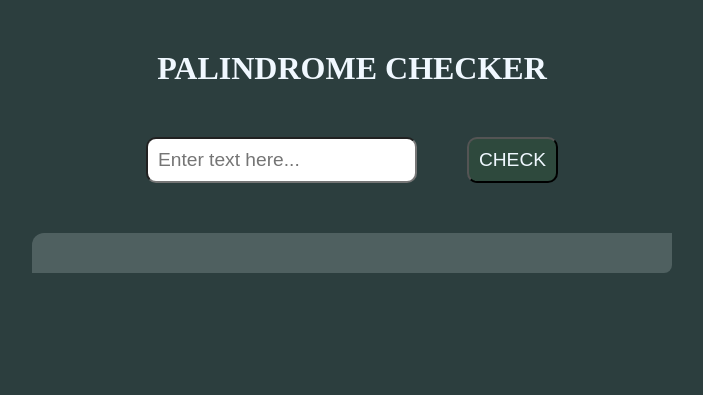
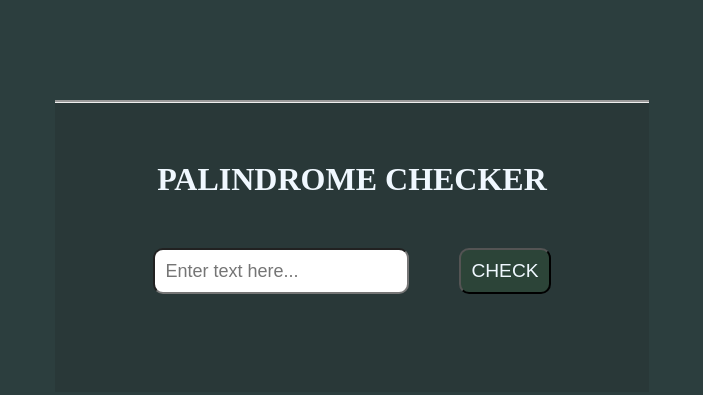
Before and after one commit to buhills/palindrome-checker, a plain HTML site: page index.html in a window 1280 px wide. Shown: the whole page, without its empty margins (288-991 px from the left). Drawn offline with Linux system fonts and the light colour scheme.

Commit message:
css section styles added

```diff
--- a/assets/styles/styles.css
+++ b/assets/styles/styles.css
@@ -8,16 +8,17 @@
 body {
   /* body styling */
   background-color: #2c3e3e;
+  margin-top: 100px
 }
 
 h1 {
   /* header tag styling */
   text-align: center;
-  margin-top: 50px;
+  margin-top: 10px;
   color: #f0f8ff;
 }
 
-div {
+section {
   /* div container styling */
   display: flex;
   justify-content: center;
@@ -25,11 +26,20 @@ div {
   margin: 50px;
 }
 
+div {
+  background-color: rgba(23, 23, 23, 0.12);
+  margin: auto;
+  width: max-content;
+  padding: 3pc;
+  background-repeat: repeat-y;
+  border-top-style: groove;
+}
+
 #input-text {
   /* input text field styling */
   padding: 10px;
   border-radius: 10px;
-  font-size: larger;
+  font-size: large;
 }
 
 button {
@@ -45,9 +55,9 @@ button {
   /* display text area styling */
   background-color: #f0ffff2d;
   font-size: xx-large;
-  width: 50%;
+  width: 80%;
   margin: auto;
-  padding: 20px;
   border-radius: 12px 0 8px;
   text-align: center;
+  color: #fff;
 }
--- a/index.html
+++ b/index.html
@@ -7,12 +7,15 @@
   <title>palindrome-checker</title>
 </head>
 <body>
-  <h1>PALINDROME CHECKER</h1>
   <div>
-  <input type="text" id="input-text" placeholder="Enter text here...">
-  <button onclick="checkPalindrome()"> CHECK</button>
+    <h1>PALINDROME CHECKER</h1>
+    <section>
+      <input type="text" id="input-text" placeholder="Enter text here...">
+      <button onclick="checkPalindrome()"> CHECK</button>
+    </section>
+    <p id="result"></p>
   </div>
-  <p id="result"></p>
+
 
   <script src="./assets/script/index.js"></script>
 </body>
```
